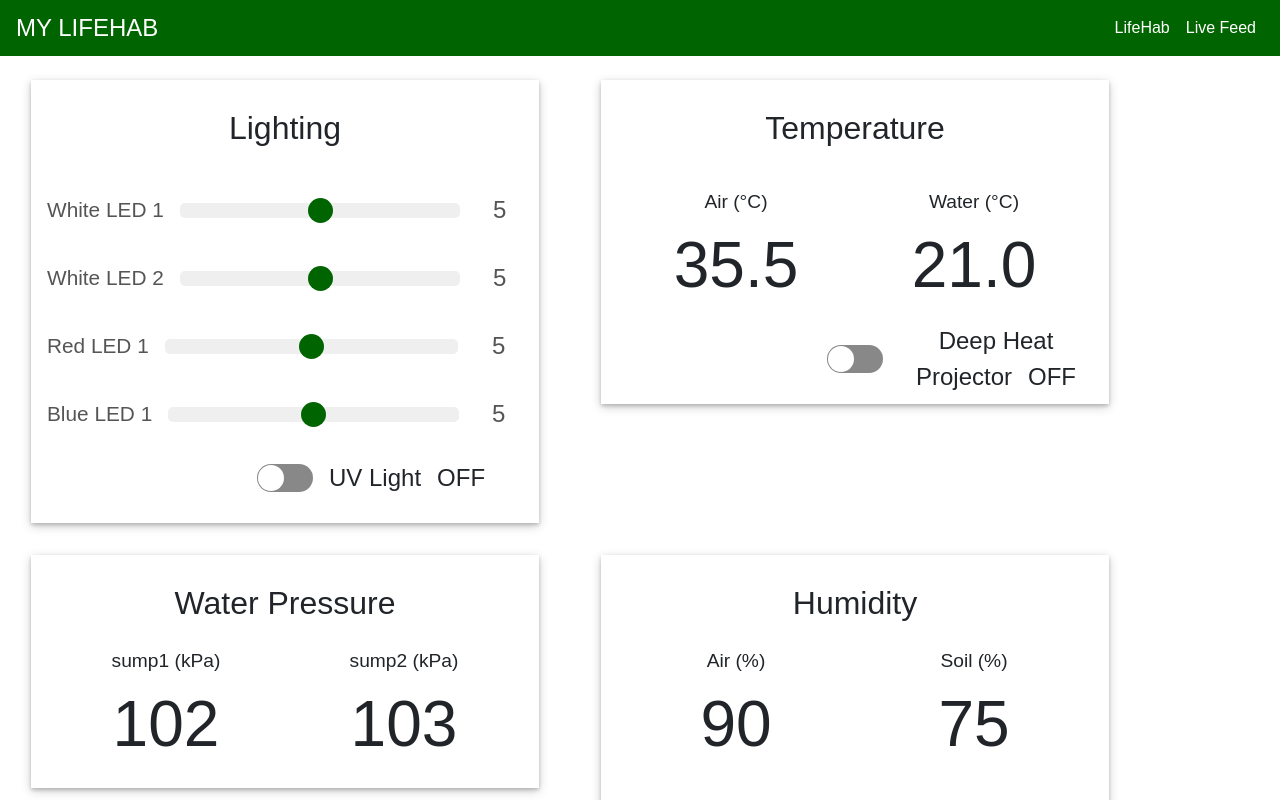
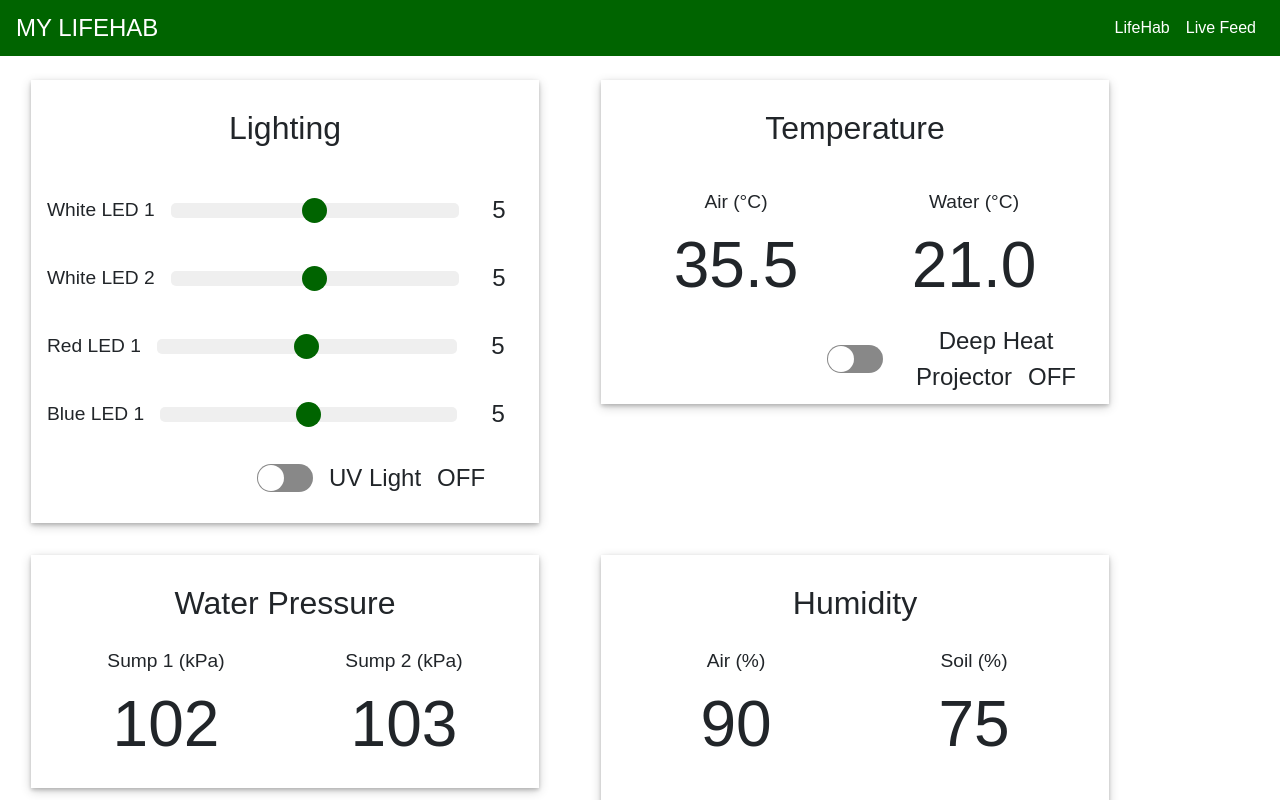
Before and after one commit to umerhasan17/lifehab, a React (Create React App) app: page / in a window 1280 px wide. Shown: the top 800 px of the page. Built offline with nearby package versions, Linux system fonts and the light colour scheme.

Commit message:
Style changes

```diff
--- a/src/components/CardContainer/CardContainer.js
+++ b/src/components/CardContainer/CardContainer.js
@@ -34,11 +34,6 @@ export default class CardContainer extends React.Component {
                         <p>Add on off switches for lights</p>
                     </Col>
                 </Row>
-                <Row>
-                    <p>Thoughts about water pressure</p>
-                    <p>Add on off switches here</p>
-
-                </Row>
             </Container>
         );
     }
--- a/src/components/Slider/Slider.js
+++ b/src/components/Slider/Slider.js
@@ -17,7 +17,6 @@ const sliderThumbStyles = (props) => (`
 const Styles = styled.div`
   display: flex;
   align-items: center;
-  color: #555;
   margin-top: 2rem;
   margin-bottom: 2rem;
   .value {
@@ -25,7 +24,7 @@ const Styles = styled.div`
     font-size: 1.5rem;
   }
   .slider-label {
-    font-size: 1.3rem;
+    font-size: 1.2em;
 
   }
   .slider {
--- a/src/components/WaterPanel/WaterPanel.js
+++ b/src/components/WaterPanel/WaterPanel.js
@@ -17,10 +17,10 @@ export default class WaterPanel extends React.Component {
                 <Container>
                     <Row>
                         <Col>
-                            <SensorReading label="sump1 (kPa)" value="102"/>
+                            <SensorReading label="Sump 1 (kPa)" value="102"/>
                         </Col>
                         <Col>
-                            <SensorReading label="sump2 (kPa)" value="103"/>
+                            <SensorReading label="Sump 2 (kPa)" value="103"/>
                         </Col>
                     </Row>
                 </Container>
```
